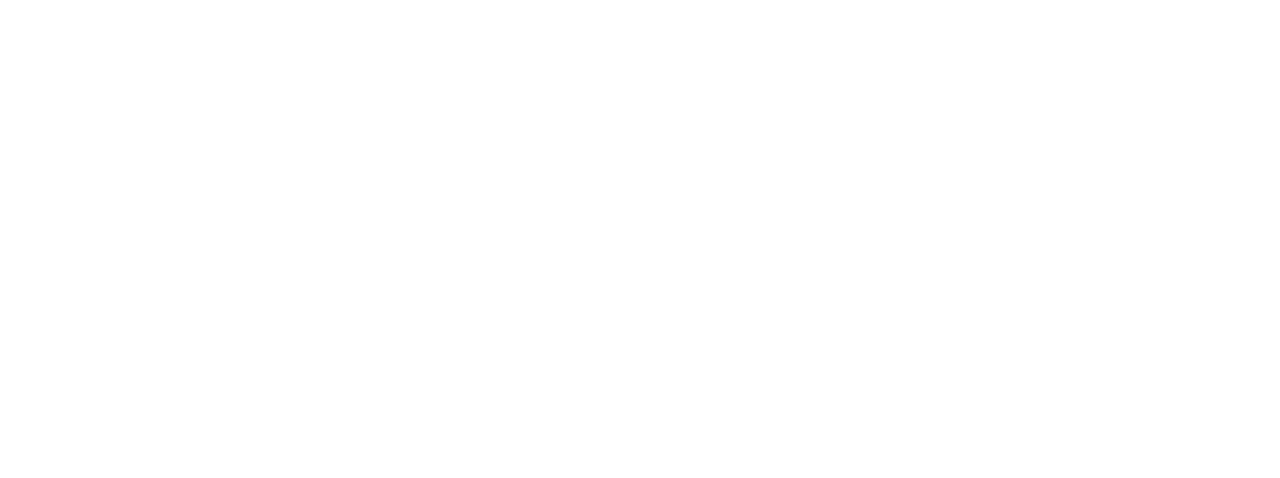
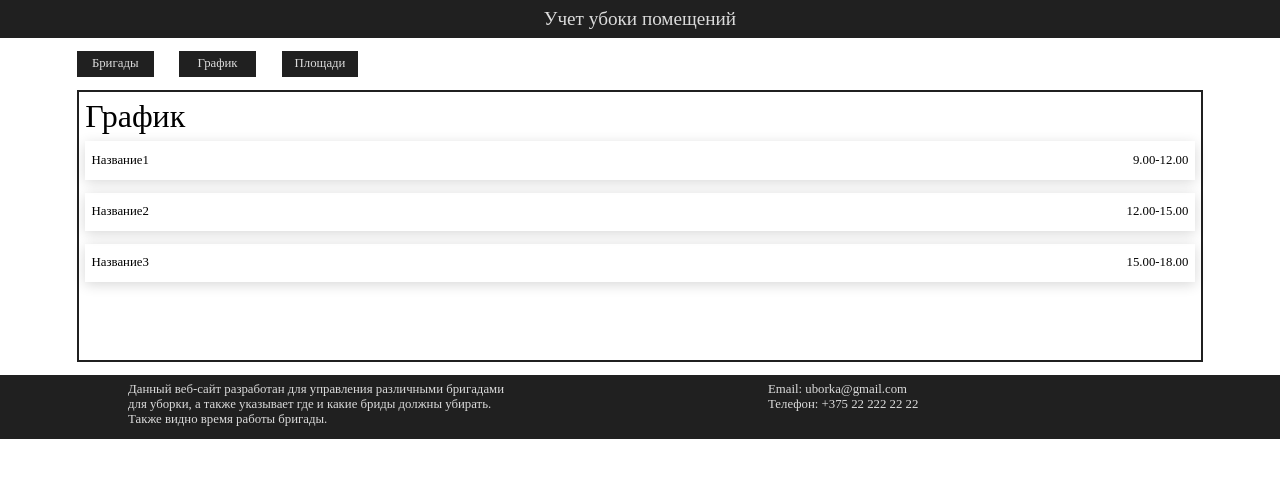
Before and after one commit to MaliyOna/SVCH_PristromskayaPIR211, a React (Create React App) app in the folder client/: page /schedule in a window 1280 px wide. Shown: the top 478 px of the page. Built offline with nearby package versions, Linux system fonts and the light colour scheme; the HTML template or start-up script is replaced by a standard one.

Commit message:
set up schedule page

```diff
--- a/client/src/pages/SchedulePage/SchedulePage.jsx
+++ b/client/src/pages/SchedulePage/SchedulePage.jsx
@@ -1,10 +1,35 @@
-import React from 'react';
+import React, { useEffect, useState } from 'react';
+import './SchedulePage.scss';
+import { PageHead } from '../../shared/components/PageHead/PageHead';
+import { Menu } from '../../shared/components/Menu/Menu';
+import { Content } from '../../shared/components/Content/Content';
+import { Footer } from '../../shared/components/Footer/Footer';
+import jsonData from '../../shared/data/data.json';
+import { ScheduleBlock } from '../../shared/components/ScheduleBlock/ScheduleBlock';
 
 export function SchedulePage() {
+  const [data, setData] = useState();
+
+  useEffect(() => {
+    loadData();
+  }, [])
+
+  async function loadData() {
+    setData(jsonData);
+  }
 
   return (
     <>
+      <PageHead/>
+      <Menu/>
+      <Content>
+        <div className='schedulePage__title'>График</div>
 
+        {data && data.map(element =>
+          <ScheduleBlock schedule={element.schedule} brigade={element.brigade}/>
+        )}
+      </Content>
+      <Footer/>
     </>
   );
 }
--- a/client/src/pages/SchedulePage/SchedulePage.scss
+++ b/client/src/pages/SchedulePage/SchedulePage.scss
@@ -0,0 +1,4 @@
+.schedulePage__title {
+  font-size: 2.5vw;
+  margin-bottom: .5vw;
+}
--- /dev/null
+++ b/client/src/shared/components/ScheduleBlock/ScheduleBlock.jsx
@@ -0,0 +1,11 @@
+import React from 'react';
+import './ScheduleBlock.scss';
+
+export function ScheduleBlock(props) {
+  return (
+    <div className='scheduleBlock'>
+      <div className='scheduleBlock__brigade'>{props.brigade}</div>
+      <div className='scheduleBlock__schedule'>{props.schedule}</div>
+    </div>
+  );
+}
--- /dev/null
+++ b/client/src/shared/components/ScheduleBlock/ScheduleBlock.scss
@@ -0,0 +1,23 @@
+.scheduleBlock {
+  box-shadow: 0 .2vw 1vw 0 rgba(0,0,0,0.16);
+  height: 3vw;
+  margin-bottom: 1vw;
+  display: flex;
+  flex-direction: row;
+  font-size: 1vw;
+}
+
+.scheduleBlock__schedule, .scheduleBlock__brigade {
+  margin-top: auto;
+  margin-bottom: auto;
+}
+
+.scheduleBlock__brigade{
+  margin-left: .5vw;
+  margin-right: auto;
+}
+
+.scheduleBlock__schedule {
+  margin-right: .5vw;
+  margin-left: auto;
+}
```
